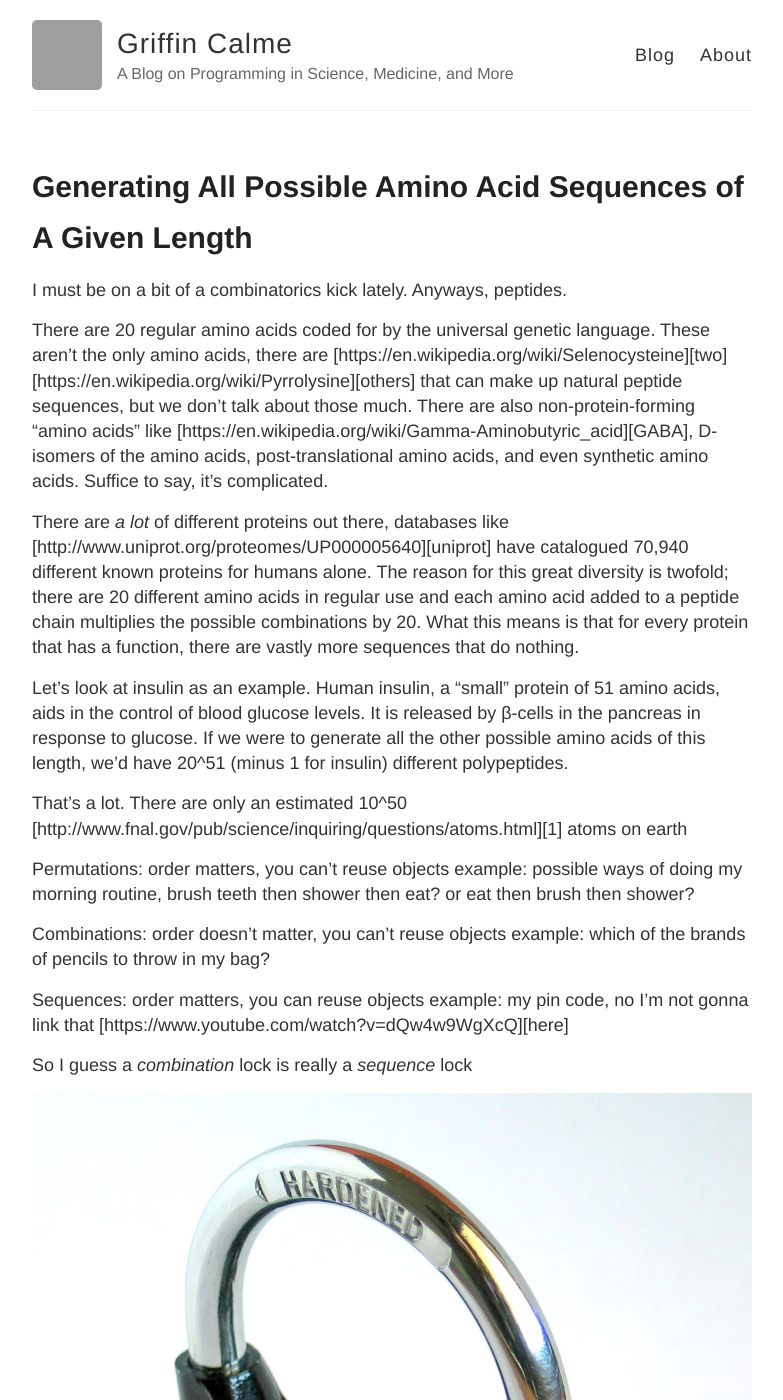
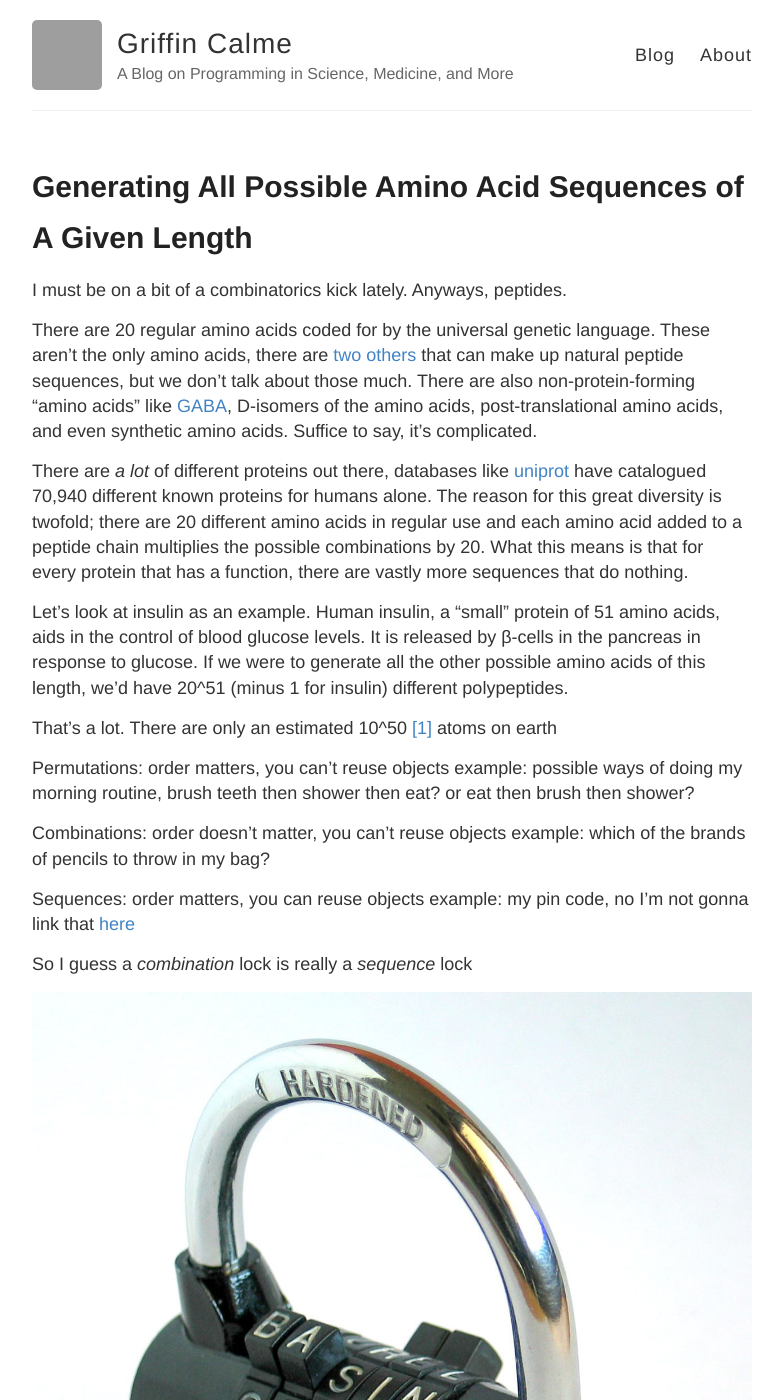
Before and after one commit to griffincalme/griffincalme.github.io, a Jekyll site: the page built from _posts/2016-10-30-AAs.md, in a window 1280 px wide and 1400 px high. Shown: the whole window, without its empty margins (248-1031 px from the left). Built offline with Jekyll 4.4.1, drawn with Linux system fonts in a browser that asks for light colours; comment, search, counter and statistics services are not loaded; some of the changed lines change nothing that is shown; grey boxes are pictures that could not be loaded.

Commit message:
Update 2016-10-30-AAs.md

```diff
--- a/_posts/2016-10-30-AAs.md
+++ b/_posts/2016-10-30-AAs.md
@@ -6,11 +6,11 @@ title: Generating All Possible Amino Acid Sequences of A Given Length
 I must be on a bit of a combinatorics kick lately.
 Anyways, peptides.
 
-There are 20 regular amino acids coded for by the universal genetic language. These aren't the only amino acids, there are [https://en.wikipedia.org/wiki/Selenocysteine][two] [https://en.wikipedia.org/wiki/Pyrrolysine][others] that can make up natural peptide sequences, but we don't talk about those much.
-There are also non-protein-forming "amino acids" like [https://en.wikipedia.org/wiki/Gamma-Aminobutyric_acid][GABA], D-isomers of the amino acids, post-translational amino acids, and even synthetic amino acids.
+There are 20 regular amino acids coded for by the universal genetic language. These aren't the only amino acids, there are [two](https://en.wikipedia.org/wiki/Selenocysteine) [others](https://en.wikipedia.org/wiki/Pyrrolysine) that can make up natural peptide sequences, but we don't talk about those much.
+There are also non-protein-forming "amino acids" like [GABA](https://en.wikipedia.org/wiki/Gamma-Aminobutyric_acid), D-isomers of the amino acids, post-translational amino acids, and even synthetic amino acids.
 Suffice to say, it's complicated.
 
-There are *a lot* of different proteins out there, databases like [http://www.uniprot.org/proteomes/UP000005640][uniprot] have catalogued 70,940 different known proteins for humans alone.
+There are *a lot* of different proteins out there, databases like [uniprot](http://www.uniprot.org/proteomes/UP000005640) have catalogued 70,940 different known proteins for humans alone.
 The reason for this great diversity is twofold; there are 20 different amino acids in regular use and each amino acid added to a peptide chain multiplies the possible combinations by 20.
 What this means is that for every protein that has a function, there are vastly more sequences that do nothing.
 
@@ -19,7 +19,7 @@ It is released by β-cells in the pancreas in response to glucose.
 If we were to generate all the other possible amino acids of this length, we'd have 20^51 (minus 1 for insulin) different polypeptides.
 
 
-That's a lot. There are only an estimated 10^50 [http://www.fnal.gov/pub/science/inquiring/questions/atoms.html][1] atoms on earth
+That's a lot. There are only an estimated 10^50 [[1]](http://www.fnal.gov/pub/science/inquiring/questions/atoms.html) atoms on earth
 
 
 Permutations: order matters, you can't reuse objects
@@ -29,7 +29,7 @@ Combinations: order doesn't matter, you can't reuse objects
 example: which of the brands of pencils to throw in my bag?
 
 Sequences: order matters, you can reuse objects
-example: my pin code, no I'm not gonna link that [https://www.youtube.com/watch?v=dQw4w9WgXcQ][here]
+example: my pin code, no I'm not gonna link that [here](https://www.youtube.com/watch?v=dQw4w9WgXcQ)
 
 
 So I guess a _combination_ lock is really a _sequence_ lock
```
